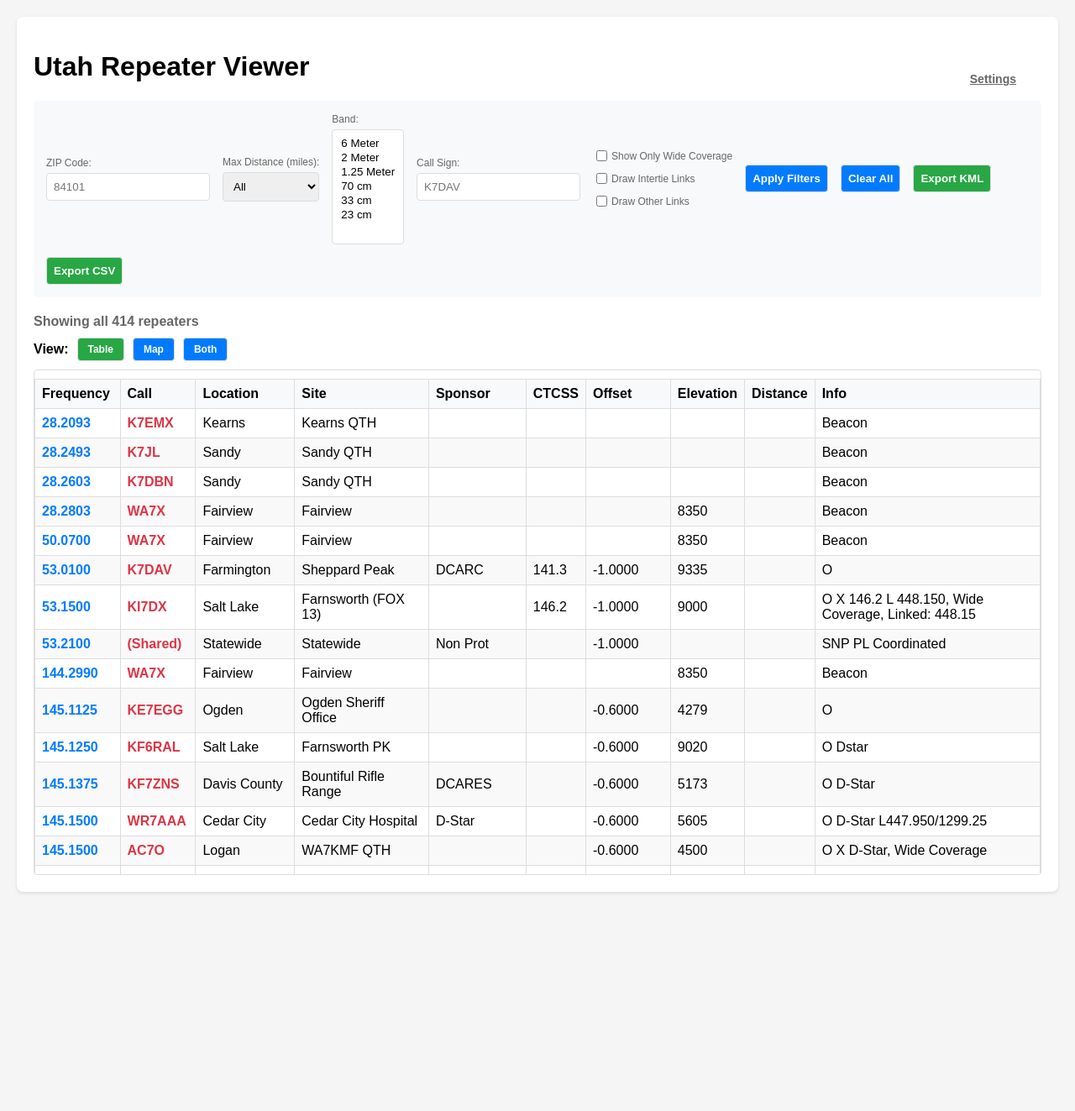
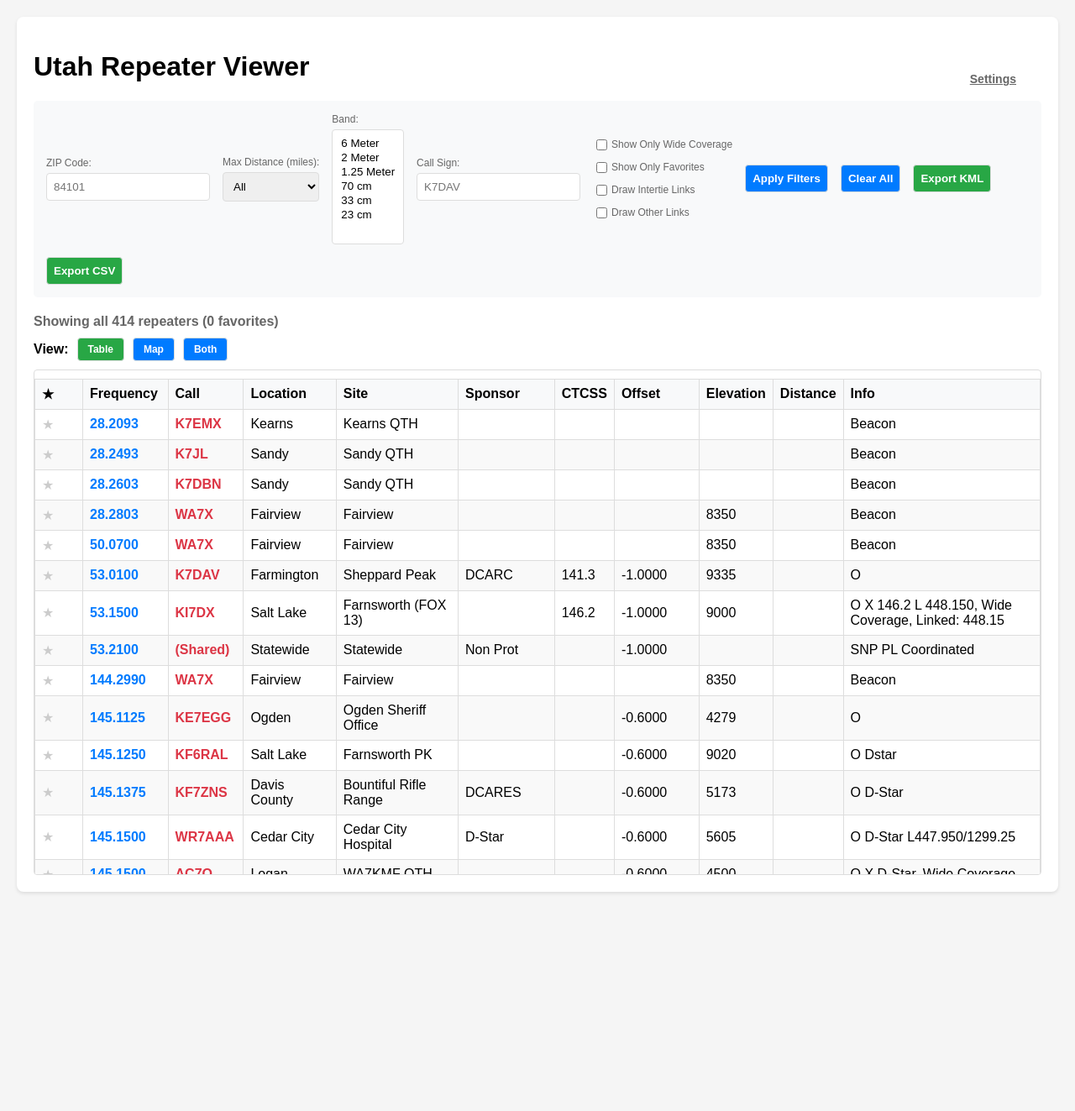
Before and after one commit to joshpeterson1/repeaters, a Flask app: page / in a window 1280 px wide. Shown: the top 1323 px of the page at 84% size. Run offline with Flask 3, Linux system fonts and the light colour scheme; some libraries are stand-ins or nearby versions.

Commit message:
The changes look good. I'll summarize the key additions:
1. Added a star column to the repeater table
2. Implemented favorites functionality using localStorage
3. Added a "Show Only Favorites" checkbox in filters
4. Created star icons in both table and map popups
5. Added favorites count to stats display
6. Implemented toggle favorite functionality with visual feedback

The implementation allows users to:
- Click stars to add/remove favorites
- Filter to show only favorite repeaters
- Persist favorites across browser sessions
- See favorites count in stats

Would you like me to explain any specific part of the implementation?

Co-authored-by: aider (openrouter/anthropic/claude-sonnet-4) <aider@aider.chat>

```diff
--- a/templates/index.html
+++ b/templates/index.html
@@ -338,6 +338,28 @@
         /* Fix Mapbox popup close button accessibility issue */
         .mapboxgl-popup-close-button {
             aria-hidden: false !important;
+        }
+
+        /* Favorites star styling */
+        .favorite-star {
+            cursor: pointer;
+            font-size: 16px;
+            color: #ccc;
+            margin-right: 8px;
+            transition: color 0.2s ease;
+            user-select: none;
+        }
+
+        .favorite-star:hover {
+            color: #ffc107;
+        }
+
+        .favorite-star.favorited {
+            color: #ffc107;
+        }
+
+        .favorite-star.favorited:hover {
+            color: #e0a800;
         }
     </style>
 </head>
@@ -422,6 +444,10 @@
                     Show Only Wide Coverage
                 </label>
                 <label>
+                    <input type="checkbox" id="showFavoritesOnly" />
+                    Show Only Favorites
+                </label>
+                <label>
                     <input type="checkbox" id="drawIntertieLinksFilter" />
                     Draw Intertie Links
                 </label>
@@ -459,6 +485,7 @@
             <table id="repeaterTable">
                 <thead>
                     <tr>
+                        <th style="width: 40px;">★</th>
                         <th onclick="sortTable('frequency')">Frequency</th>
                         <th onclick="sortTable('call')">Call</th>
                         <th onclick="sortTable('general_location')">Location</th>
@@ -493,6 +520,7 @@
         let repeaterLinks = [];
         let drawIntertieLinks = false;
         let drawOtherLinks = false;
+        let favorites = new Set();
         const MAPBOX_TOKEN = 'pk.eyJ1Ijoic29tYmVyanAiLCJhIjoiY21majlxOG5oMDJoejJscHdwMXQwbzF5OCJ9.d4gGG0AbXkQff-UZsdkuow';
 
         // Initialize Mapbox map
@@ -769,8 +797,16 @@
                 </div>`;
             }
 
+            const repeaterId = getRepeaterId(repeater);
+            const isFavorited = favorites.has(repeaterId);
+
             content += `
-                <h4>${repeater.call || 'N/A'}</h4>
+                <h4>
+                    <span class="favorite-star ${isFavorited ? 'favorited' : ''}"
+                          onclick="toggleFavoriteFromPopup('${repeaterId}', this)"
+                          title="${isFavorited ? 'Remove from favorites' : 'Add to favorites'}">★</span>
+                    ${repeater.call || 'N/A'}
+                </h4>
                 <div class="frequency">${repeater.frequency || 'N/A'} MHz</div>
                 <p><strong>Location:</strong> ${repeater.location || repeater.general_location || 'N/A'}</p>
                 <p><strong>Site:</strong> ${repeater.site_name || 'N/A'}</p>
@@ -1537,6 +1573,7 @@
             const selectedBands = Array.from(bandFilterSelect.selectedOptions).map(option => option.value);
             const callFilter = document.getElementById('callFilter').value.trim().toLowerCase();
             const wideCoverageOnly = document.getElementById('wideCoverageFilter').checked;
+            const showFavoritesOnly = document.getElementById('showFavoritesOnly').checked;
             drawIntertieLinks = document.getElementById('drawIntertieLinksFilter').checked;
             drawOtherLinks = document.getElementById('drawOtherLinksFilter').checked;
 
@@ -1564,6 +1601,14 @@
                 if (wideCoverageOnly) {
                     const info = (repeater.info || '').toUpperCase();
                     if (!info.includes('X')) {
+                        return false;
+                    }
+                }
+
+                // Favorites filter
+                if (showFavoritesOnly) {
+                    const repeaterId = getRepeaterId(repeater);
+                    if (!favorites.has(repeaterId)) {
                         return false;
                     }
                 }
@@ -1600,6 +1645,7 @@
             Array.from(bandFilter.options).forEach(option => option.selected = false);
             document.getElementById('callFilter').value = '';
             document.getElementById('wideCoverageFilter').checked = false;
+            document.getElementById('showFavoritesOnly').checked = false;
             document.getElementById('drawIntertieLinksFilter').checked = false;
             document.getElementById('drawOtherLinksFilter').checked = false;
             drawIntertieLinks = false;
@@ -1671,10 +1717,23 @@
             filteredRepeaters.forEach((repeater, index) => {
                 const row = tbody.insertRow();
 
-                // Make row clickable
+                // Make row clickable (except for the star cell)
                 row.classList.add('table-row-clickable');
                 row.title = 'Click to show on map';
-                row.addEventListener('click', () => handleRowClick(repeater, row));
+                row.addEventListener('click', (e) => {
+                    // Don't trigger row click if clicking on the star
+                    if (!e.target.classList.contains('favorite-star')) {
+                        handleRowClick(repeater, row);
+                    }
+                });
+
+                // Add favorite star cell
+                const starCell = row.insertCell();
+                const repeaterId = getRepeaterId(repeater);
+                const isFavorited = favorites.has(repeaterId);
+                starCell.innerHTML = `<span class="favorite-star ${isFavorited ? 'favorited' : ''}"
+                    onclick="toggleFavorite('${repeaterId}', this)"
+                    title="${isFavorited ? 'Remove from favorites' : 'Add to favorites'}">★</span>`;
 
                 const freqCell = row.insertCell();
                 freqCell.innerHTML = `<span class="frequency">${repeater.frequency || 'N/A'}</span>`;
@@ -1705,14 +1764,15 @@
         function updateStats() {
             const total = allRepeaters.length;
             const filtered = filteredRepeaters.length;
+            const favoritesCount = favorites.size;
             const statsEl = document.getElementById('stats');
 
             if (total === 0) {
                 statsEl.textContent = 'No data loaded';
             } else if (filtered === total) {
-                statsEl.textContent = `Showing all ${total} repeaters`;
+                statsEl.textContent = `Showing all ${total} repeaters (${favoritesCount} favorites)`;
             } else {
-                statsEl.textContent = `Showing ${filtered} of ${total} repeaters`;
+                statsEl.textContent = `Showing ${filtered} of ${total} repeaters (${favoritesCount} favorites)`;
             }
         }
 
@@ -1874,8 +1934,58 @@ ${repeater.distance ? `<b>Distance:</b> ${repeater.distance} miles<br/>` : ''}
             }, 5000);
         }
 
+        // Favorites management functions
+        function getRepeaterId(repeater) {
+            // Create a unique ID for each repeater using call sign and frequency
+            return `${repeater.call}-${repeater.frequency}`;
+        }
+
+        function loadFavorites() {
+            try {
+                const savedFavorites = localStorage.getItem('utah-repeater-favorites');
+                if (savedFavorites) {
+                    favorites = new Set(JSON.parse(savedFavorites));
+                }
+            } catch (error) {
+                console.error('Error loading favorites:', error);
+                favorites = new Set();
+            }
+        }
+
+        function saveFavorites() {
+            try {
+                localStorage.setItem('utah-repeater-favorites', JSON.stringify([...favorites]));
+            } catch (error) {
+                console.error('Error saving favorites:', error);
+            }
+        }
+
+        function toggleFavorite(repeaterId, starElement) {
+            if (favorites.has(repeaterId)) {
+                favorites.delete(repeaterId);
+                starElement.classList.remove('favorited');
+                starElement.title = 'Add to favorites';
+                showMessage('Removed from favorites', 'success');
+            } else {
+                favorites.add(repeaterId);
+                starElement.classList.add('favorited');
+                starElement.title = 'Remove from favorites';
+                showMessage('Added to favorites', 'success');
+            }
+
+            saveFavorites();
+            updateStats();
+        }
+
+        function toggleFavoriteFromPopup(repeaterId, starElement) {
+            toggleFavorite(repeaterId, starElement);
+            // Refresh the table to update the star there too
+            displayRepeaters();
+        }
+
         // Initialize the application
         document.addEventListener('DOMContentLoaded', function() {
+            loadFavorites();
             initSocket();
             // Try to load existing data on page load
             loadData();
```
